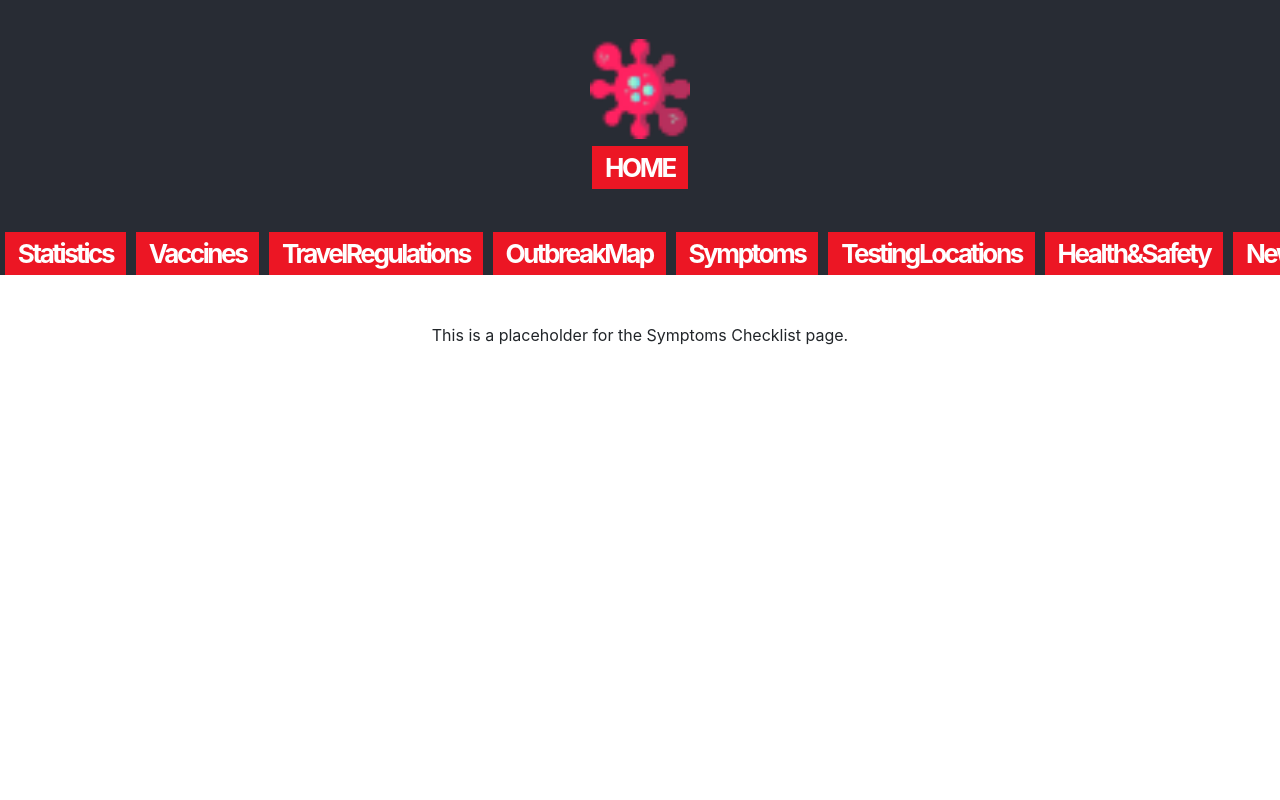
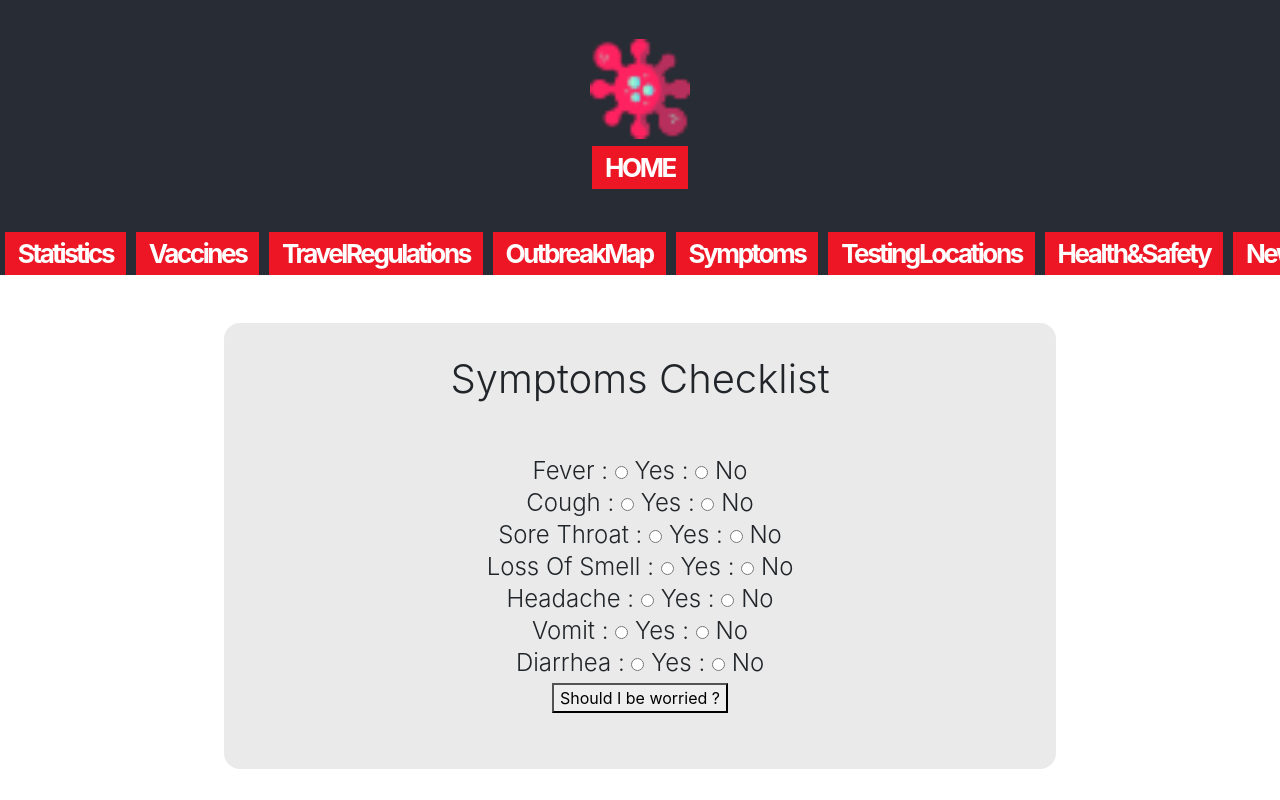
Before and after one commit to irfanShaikh4421/COVIDASH, a React (Create React App) app in the folder Covidash/: page /symptoms in a window 1280 px wide. Shown: the top 800 px of the page. Built offline with nearby package versions, Linux system fonts and the light colour scheme.

Commit message:
Added Symptoms Checklist Component

```diff
--- a/Covidash/src/components/Symptoms.js
+++ b/Covidash/src/components/Symptoms.js
@@ -1,8 +1,84 @@
-import React from 'react';
+import React, { useState, useEffect } from 'react';
 
 const Symptoms = (props) => {
+	const [symptomsWeight, setSymptomsWeight] = useState({ fever: 0.15, cough: 0.15, soreThroat: 0.1, lossOfSmell: 0.2, headache: 0.07, vomit: 0.05, diarrhea: 0.05  })
+	const [symptoms, setSymptoms] = useState({ fever: false, cough: false, soreThroat: false, lossOfSmell : false, headache: false, vomit: false, diarrhea: false })
+	const [result, setResult] = useState(null)
+	const [str, setStr] = useState('')
+
+	function handleSymptomCalc(){
+		let tmp = Object.keys(symptoms)
+		let sum = 0
+		for(let a of tmp)
+		{
+			if(symptoms[a])
+			{
+				let val = symptomsWeight[a]
+				sum += val
+			}
+		}
+		setResult(sum)
+		generatePrediction(sum)
+	}
+
+	function generatePrediction(res){
+
+		let tmp = ''
+		if(res > 0.5)
+			tmp = 'high'
+		else if(0.2 <= res)
+			tmp = 'moderate'
+		else if (res < 0.2)
+			tmp = 'low'
+
+		setStr(`You have ${tmp} chance of having Covid-19`)
+	}
+
 	return (
-		<p>This is a placeholder for the Symptoms Checklist page.</p>
+		<div className='centeredFlex'>
+			<div className='travelContainer'>
+				<h1 style={{fontWeight: 350}}> Symptoms Checklist</h1>
+				<br/> <br/>
+
+				<form onSubmit={ (e) => e.preventDefault() }>
+					<div className='label'>
+						Fever : <label>
+							<input type='radio' value={true} name='fever' onChange={ () => setSymptoms({...symptoms, fever: true})  } /> Yes </label> : <label> <input type='radio' name='fever' onChange={ () => setSymptoms({...symptoms, fever: false}) } /> No </label>
+					</div>
+					<div className='label'>
+						Cough : <label>
+							<input type='radio' value={true} name='cough' onChange={ () => setSymptoms({...symptoms, cough: true})  } /> Yes </label> : <label> <input type='radio' name='cough' onChange={ () => setSymptoms({...symptoms, cough: false}) } /> No </label>
+					</div>
+					<div className='label'>
+						Sore Throat : <label>
+							<input type='radio' value={true} name='soreThroat' onChange={ () => setSymptoms({...symptoms, soreThroat: true})  } /> Yes </label> : <label> <input type='radio' name='soreThroat' onChange={ () => setSymptoms({...symptoms, soreThroat: false}) } /> No </label>
+					</div>
+					<div className='label'>
+						Loss Of Smell : <label>
+							<input type='radio' value={true} name='lossOfSmell' onChange={ () => setSymptoms({...symptoms, lossOfSmell: true})  } /> Yes </label> : <label> <input type='radio' name='lossOfSmell' onChange={ () => setSymptoms({...symptoms, lossOfSmell: false}) } /> No </label>
+					</div>
+					<div className='label'>
+						Headache : <label>
+							<input type='radio' value={true} name='headache' onChange={ () => setSymptoms({...symptoms, headache: true})  } /> Yes </label> : <label> <input type='radio' name='headache' onChange={ () => setSymptoms({...symptoms, headache: false}) } /> No </label>
+					</div>
+					<div className='label'>
+						Vomit : <label>
+							<input type='radio' value={true} name='vomit' onChange={ () => setSymptoms({...symptoms, vomit: true})  } /> Yes </label> : <label> <input type='radio' name='vomit' onChange={ () => setSymptoms({...symptoms, vomit: false}) } /> No </label>
+					</div>
+					<div className='label'>
+						Diarrhea : <label>
+							<input type='radio' value={true} name='diarrhea' onChange={ () => setSymptoms({...symptoms, diarrhea: true})  } /> Yes </label> : <label> <input type='radio' name='diarrhea' onChange={ () => setSymptoms({...symptoms, diarrhea: false}) } /> No </label>
+					</div>
+
+					<div>
+						<button onClick={() => handleSymptomCalc()}>Should I be worried ?</button>
+					</div>
+					<br/>
+					{result > 0 ? (<p className='label'>{str}</p>) : null}
+
+				</form>
+			</div>
+		</div>
 	);
 }
 
```
